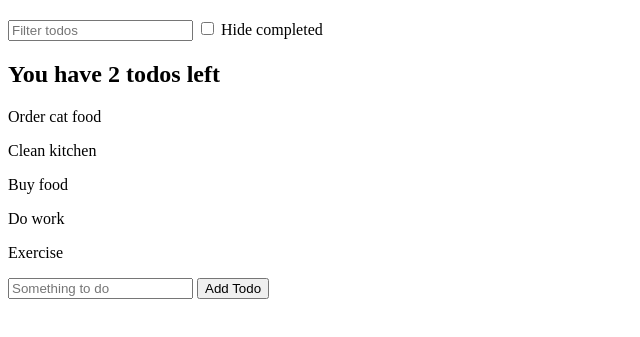
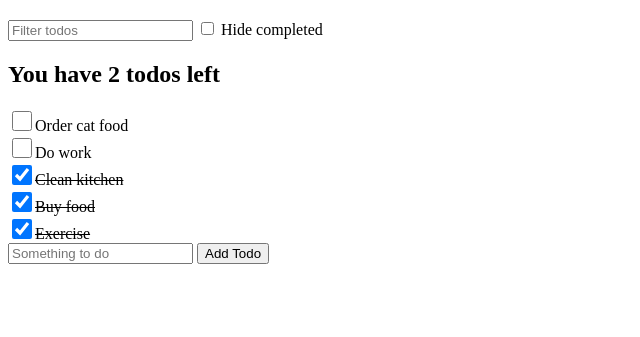
Before and after one commit to IsaMelendezT/ProjectIndividual_MariaMelendez, a plain HTML site: page index.html in a window 1280 px wide. Shown: the part 61-398 px from the top of the page, without its empty margins (0-640 px from the left). Drawn offline with Linux system fonts and the light colour scheme.

Commit message:
Add checkboxes to each todo, and strike them

```diff
--- /dev/null
+++ b/index.css
@@ -0,0 +1,3 @@
+.task-completed {
+    text-decoration: line-through;
+}
--- a/index.html
+++ b/index.html
@@ -2,7 +2,9 @@
 <html>
 
 <head>
+    <link rel="stylesheet" href="index.css">
 </head>
+
 
 <body>
     <div class="container">
--- a/index.js
+++ b/index.js
@@ -19,6 +19,9 @@ const filters = {
     searchText: '',
     hideCompleted: false
 }
+const todoDiv = document.querySelector('#todos');
+const incompleteDiv = document.querySelector('#incomplete');
+const completeDiv = document.querySelector('#complete');
 
 const renderTodos = function (todos, filters) {
     const filteredTodos = todos.filter(function (todo) {
@@ -39,9 +42,27 @@ const renderTodos = function (todos, filters) {
     document.querySelector('#todos').appendChild(summary)
 
     filteredTodos.forEach(function (todo) {
-        const p = document.createElement('p')
-        p.textContent = todo.text
-        document.querySelector('#todos').appendChild(p)
+        const newTodoDiv = document.createElement('div');
+
+        const checkbox = document.createElement('input')
+        checkbox.type = "checkbox";
+        checkbox.style.width = "1.5em";
+        checkbox.style.height = "1.5em";
+        checkbox.checked = todo.completed;
+
+        newTodoDiv.appendChild(checkbox)
+
+        const label = document.createElement('label');
+        label.textContent = todo.text;
+        newTodoDiv.appendChild(label)
+
+        if(todo.completed){
+            label.className = "task-completed"
+            completeDiv.appendChild(newTodoDiv);
+        } else {
+            incompleteDiv.appendChild(newTodoDiv);
+        }
+
     })
 }
 
```
